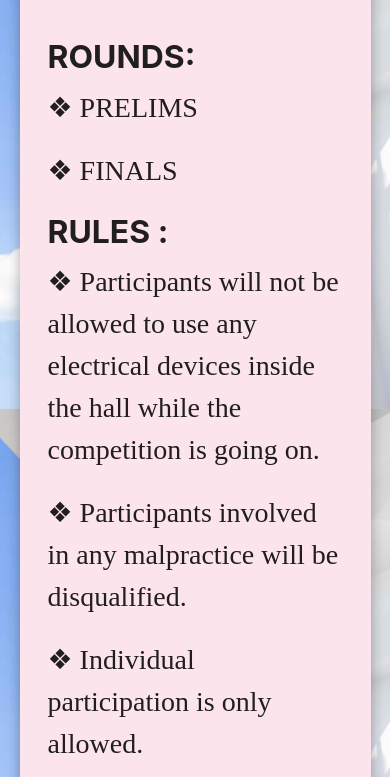
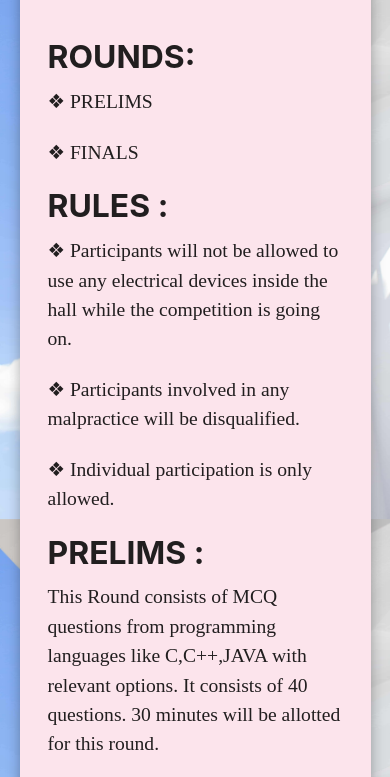
Before and after one commit to Davis-barnabas/Chits, a plain HTML site: page dist/events.html in a window 390 px wide. Shown: the part 1006-1783 px from the top of the page. Drawn offline with nearby package versions, Linux system fonts and the light colour scheme.

Commit message:
remeasuring font size for mobile view

```diff
--- a/dist/events.html
+++ b/dist/events.html
@@ -18,6 +18,11 @@
     <!--Let browser know website is optimized for mobile-->
     <meta name="viewport" content="width=device-width, initial-scale=1.0" />
     <style>
+        @media only screen  and (max-width:600px){
+             #rcon{
+       font-size:1.4rem;
+   }
+        }
         h3{
            font-weight: bolder;
         }
--- a/dist/style.css
+++ b/dist/style.css
@@ -57,8 +57,8 @@ nav{
     margin-top:auto;
   zoom:80%;
     }
-   #rcon{
-       font-size:10px;
+  #rcon{
+       font-size:0.2rem;
    }
   .about-section{
     padding-top:3rem;
```
